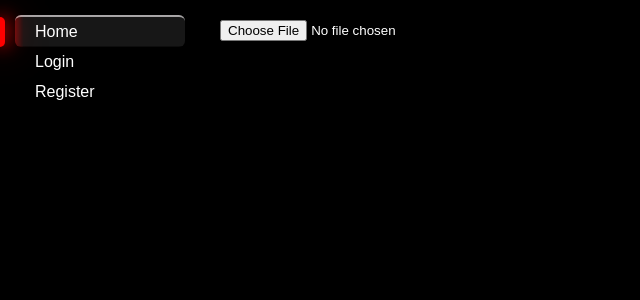
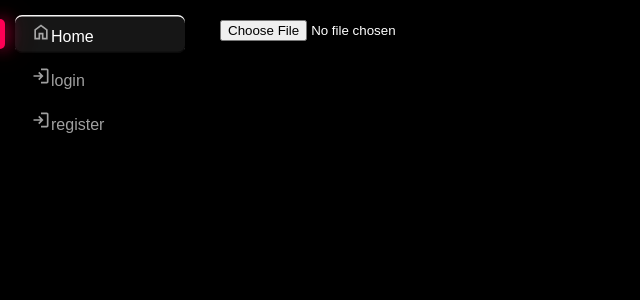
Before and after one commit to wwoozzii/webMusicPlayer, a React (Vite) app: page / in a window 1280 px wide. Shown: the top 300 px of the page, without its empty margins (0-640 px from the left). Built offline with nearby package versions, Linux system fonts and the light colour scheme; a web font is replaced by a local one.

Commit message:
refactor(sideBar): update style and add icons

```diff
--- a/src/features/sidebar/SideBar.module.scss
+++ b/src/features/sidebar/SideBar.module.scss
@@ -1,22 +1,58 @@
 .navBlock {
   width: 200px;
   padding: 15px;
+
+  ul {
+    list-style: none;
+    padding: 0;
+    margin: 0;
+    display: flex;
+    flex-direction: column;
+    gap: 6px;
+    li {
+      display: block;
+    }
   }
 
   .stroka {
     position: relative;
-  padding-top: 6px;
-  padding-bottom: 6px;
-  padding-left: 20px;
+    display: block;
+    padding: 7px 16px;
+    border-radius: 7px;
+    color: #a0a0a0;
+    text-decoration: none;
+    background-color: transparent;
+    gap: 12px;
+
+    transition: all 0.25s ease;
+
+    .icon {
+      width: 20px;
+      height: 20px;
+      flex-shrink: 0;
+      stroke-width: 2px;
+      opacity: 0.7;
+    }
+
+    &:hover:not(.active) {
+      color: #e0e0e0;
+      background-color: rgba(255, 255, 255, 0.03);
+    }
 
     &.active {
-    background-color: rgb(23, 23, 23);
-    background-image:
-      linear-gradient(to right, rgba(255, 0, 0, 0.3), transparent 5%),
-      linear-gradient(to top, rgb(0, 0, 0), transparent 3%);
+      color: #ffffff;
+      background-color: #161616;
 
-    border-top: 2px solid rgba(247, 245, 246, 0.653);
-    border-radius: 6px;
+      background-image: radial-gradient(
+        circle at left cener,
+        rgba(255, 0, 85, 0.2) 1%,
+        rgba(255, 0, 85, 0.04) 40%,
+        transperent 70%
+      );
+      border-top-color: rgba(255, 255, 255, 0.15);
+      box-shadow:
+        inset 0 1.5px 0 0 rgba(255, 255, 255, 0.955),
+        inset 0 -1.5px 0 0 rgba(0, 0, 0, 0.5);
 
       &::before {
         content: "";
@@ -26,14 +62,15 @@
         transform: translateY(-50%);
         width: 5px;
         height: 30px;
-      background-color: red;
+        background-color: #ff0055;
         border-top-right-radius: 7px;
         border-bottom-right-radius: 7px;
 
         box-shadow:
-        0 0 15px red,
-        0 0 25px rgba(red, 0.9),
-        0 0 40px rgba(red, 0.8);
+          0 0 15px #ff0055,
+          0 0 25px rgba(#ff0055, 0.6),
+          0 0 40px rgba(#ff0055, 0.3);
       }
     }
   }
+}
--- a/src/features/sidebar/SideBar.tsx
+++ b/src/features/sidebar/SideBar.tsx
@@ -1,39 +1,34 @@
 import { Link, useLocation } from "react-router-dom";
+import { Home, Login } from "../../shared";
 import s from "./SideBar.module.scss";
+
+const NAV_ITEMS = [
+  { path: "/", label: "Home", icon: Home },
+  { path: "/login", label: "login", icon: Login },
+  { path: "/register", label: "register", icon: Login },
+];
 
 export const SideBar = () => {
   const location = useLocation();
+
   return (
     <div className={s.navBlock}>
       <nav>
         <ul>
-          <li>
-            <Link to="/">
-              <div
-                className={`${s.stroka} ${location.pathname === "/" ? s.active : ""}`}
-              >
-                Home
-              </div>
-            </Link>
-          </li>
-          <li>
-            <Link to="/login">
-              <div
-                className={`${s.stroka} ${location.pathname === "/login" ? s.active : ""}`}
-              >
-                Login
-              </div>
-            </Link>
-          </li>
-          <li>
-            <Link to="/register">
-              <div
-                className={`${s.stroka} ${location.pathname === "/register" ? s.active : ""}`}
-              >
-                Register
-              </div>
-            </Link>
-          </li>
+          {NAV_ITEMS.map((item) => {
+            const Icon = item.icon;
+            const isActive = location.pathname === item.path;
+            return (
+              <li key={item.path}>
+                <Link to={item.path}>
+                  <div className={`${s.stroka} ${isActive ? s.active : ""}`}>
+                    <Icon className={s.icon} />
+                    <span>{item.label}</span>
+                  </div>
+                </Link>
+              </li>
+            );
+          })}
         </ul>
       </nav>
     </div>
--- a/src/shared/index.ts
+++ b/src/shared/index.ts
@@ -1,3 +1,5 @@
+export { default as Home } from "../assets/home.svg?react";
+export { default as Login } from "../assets/login.svg?react";
 export { default as PauseIcon } from "../assets/pause.svg?react";
 export { default as PlayIcon } from "../assets/play.svg?react";
 export { default as SkipNext } from "../assets/skipNext.svg?react";
--- a/src/shared/ui/icon/Icon.tsx
+++ b/src/shared/ui/icon/Icon.tsx
@@ -1,8 +1,9 @@
+import Home from "../../../assets/home.svg?react";
+import Login from "../../../assets/login.svg?react";
 import PauseIcon from "../../../assets/pause.svg?react";
 import PlayIcon from "../../../assets/play.svg?react";
 import SkipNext from "../../../assets/skipNext.svg?react";
 import SkipPrev from "../../../assets/skipPrev.svg?react";
 import Vmute from "../../../assets/Vnute.svg?react";
 import Volume from "../../../assets/volume.svg?react";
-
-export { PauseIcon, PlayIcon, SkipNext, SkipPrev, Vmute, Volume };
+export { Home, Login, PauseIcon, PlayIcon, SkipNext, SkipPrev, Vmute, Volume };
```
Also changed, not shown: src/assets/home.svg (added), src/assets/login.svg (added). Lines whose indentation alone changed are shown as unchanged.
